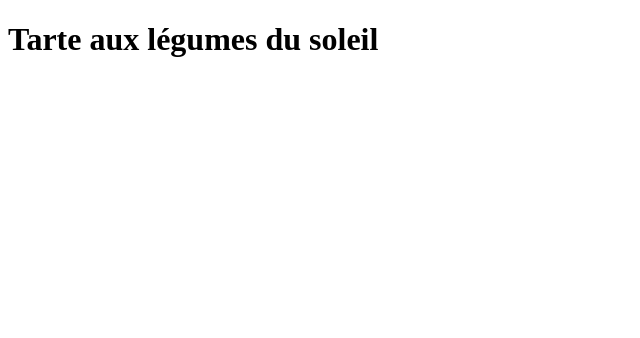
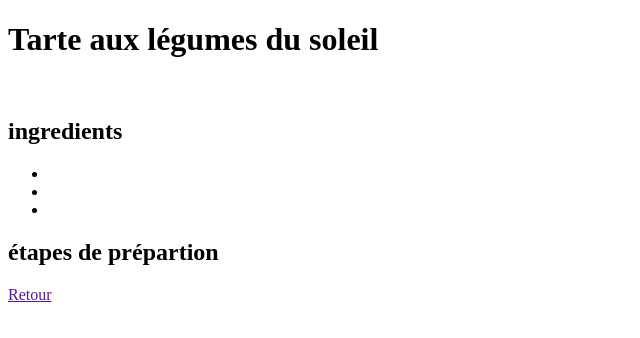
Before and after one commit to BigSunys/odin-recipes, a plain HTML site: page recipes/tarteLegumes.html in a window 1280 px wide. Shown: the whole page, without its empty margins (0-640 px from the left). Drawn offline with Linux system fonts and the light colour scheme.

Commit message:
ajouts des ingredients et du bouton retour

```diff
--- a/recipes/tarteLegumes.html
+++ b/recipes/tarteLegumes.html
@@ -8,5 +8,15 @@
 </head>
 <body>
     <h1>Tarte aux légumes du soleil</h1>
+    <img src="" alt="">
+    <h2>ingredients</h2>
+    <ul>
+        <li><a href=""></a></li>
+        <li><a href=""></a></li>
+        <li><a href=""></a></li>
+    </ul>
+    <h2>étapes de prépartion</h2>
+
+    <a href="">Retour</a>
 </body>
 </html>
```
Also changed, not shown: recipes/tartePoireaux.html (+10 -0 lines), recipes/tarteTomates.html (+10 -0 lines).
